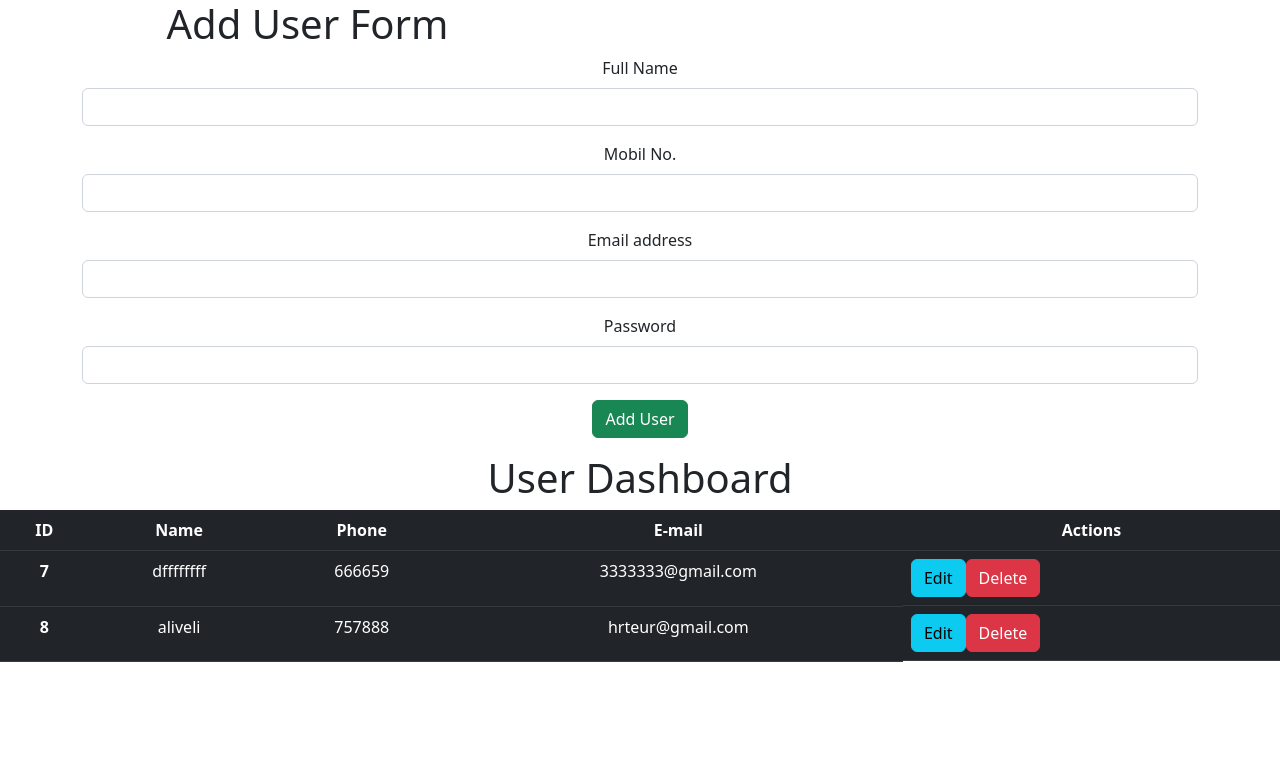
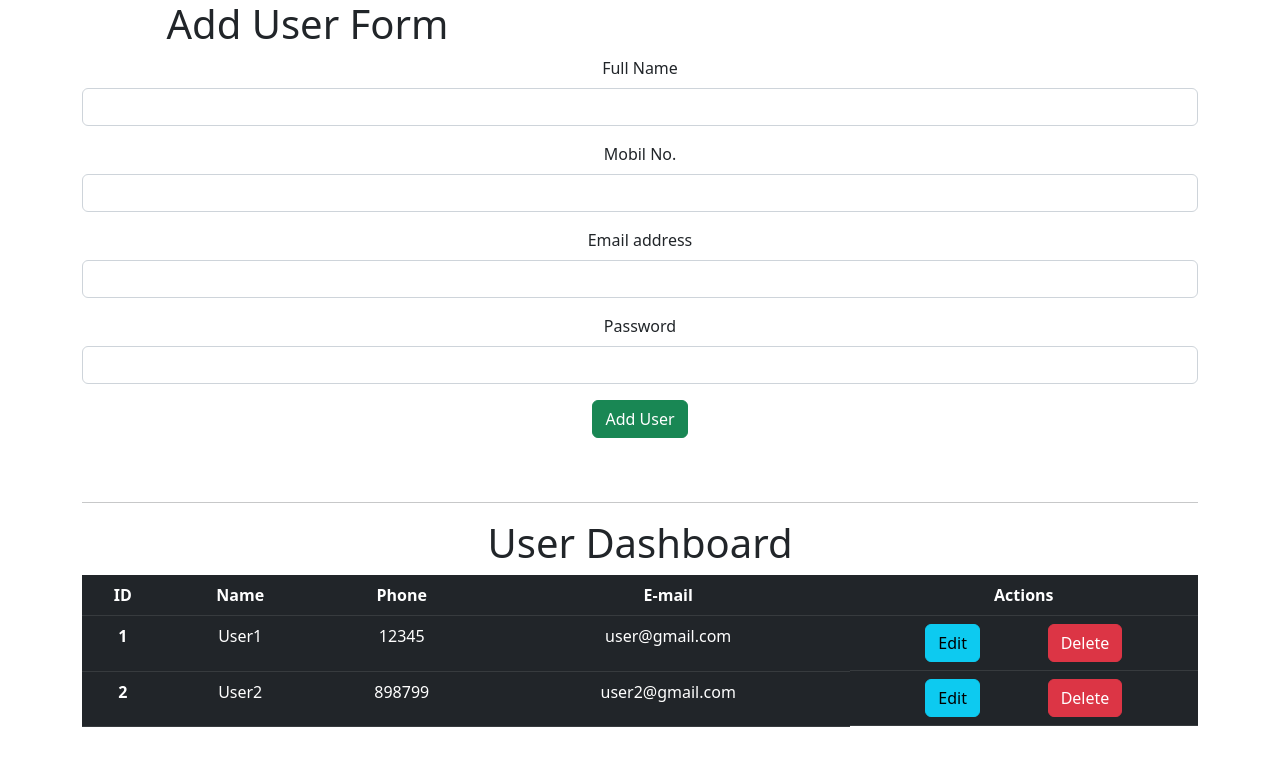
Before and after one commit to nsevindi87/crud-and-json, a React (Create React App) app: page / in a window 1280 px wide. Shown: the top 766 px of the page. Built offline with nearby package versions, Linux system fonts and the light colour scheme; data requests are answered from the project's data file.

Commit message:
person updated

```diff
--- a/db.json
+++ b/db.json
@@ -1,18 +1,18 @@
 {
   "posts": [
     {
-      "name": "dffffffff",
-      "mobile": "666659",
-      "email": "3333333@gmail.com",
-      "password": "4444444",
-      "id": 7
+      "name": "User1",
+      "mobile": "12345",
+      "email": "user@gmail.com",
+      "password": "123",
+      "id": 1
     },
     {
-      "name": "aliveli",
-      "mobile": "757888",
-      "email": "hrteur@gmail.com",
-      "password": "48899rttttt",
-      "id": 8
+      "name": "User2",
+      "mobile": "898799",
+      "email": "user2@gmail.com",
+      "password": "3443434",
+      "id": 2
     }
   ],
   "comments": [],
--- /dev/null
+++ b/src/Components/UpdateUser.js
@@ -0,0 +1,75 @@
+import React, {useState} from 'react';
+import axios from 'axios'
+
+const UpdateUser = ({getData, setUpdateData,updateData}) => {
+
+
+    //UPDATE PERSON ====================
+    const handleUpdate = async(id)=>{
+        await axios.put(`http://localhost:5000/posts/${updateData.id}`, updateData)
+        getData()
+    }
+
+  return (
+    <div>
+    <div class="modal fade" id="exampleModal" tabindex="-1" aria-labelledby="exampleModalLabel" aria-hidden="true">
+        <div class="modal-dialog">
+            <div class="modal-content">
+                <div class="modal-header">
+                    <h5 class="modal-title" id="exampleModalLabel">User Update</h5>
+                    <button type="button" class="btn-close" data-bs-dismiss="modal" aria-label="Close"></button>
+                </div>
+                <div class="modal-body">
+                    <div class="mb-3">
+                        <label for="exampleFormControlInput1" class="form-label">Full Name</label>
+                        <input
+                            type="email"
+                            class="form-control"
+                            id="exampleFormControlInput1"
+                            value={updateData.name}
+                            onChange={(e) => setUpdateData({ ...updateData, name: e.target.value })}
+                        />
+                    </div>
+                    <div class="mb-3">
+                        <label for="exampleFormControlInput1" class="form-label">Mobil No.</label>
+                        <input
+                            type="number"
+                            class="form-control"
+                            id="exampleFormControlInput1"
+                            value={updateData.mobile}
+                            onChange={(e) => setUpdateData({ ...updateData, mobile: e.target.value })}
+                        />
+                    </div>
+                    <div class="mb-3">
+                        <label for="exampleFormControlInput1" class="form-label">Email address</label>
+                        <input
+                            type="email"
+                            class="form-control"
+                            id="exampleFormControlInput1"
+                            value={updateData.email}
+                            onChange={(e) => setUpdateData({ ...updateData, email: e.target.value })}
+                        />
+                    </div>
+                    <div class="mb-3">
+                        <label for="exampleFormControlInput1" class="form-label">Password</label>
+                        <input
+                            type="password"
+                            class="form-control"
+                            id="exampleFormControlInput1"
+                            value={updateData.password}
+                            onChange={(e) => setUpdateData({ ...updateData, password: e.target.value })}
+                        />
+                    </div>
+                </div>
+                <div class="modal-footer">
+                    <button type="button" class="btn btn-secondary" data-bs-dismiss="modal">Close</button>
+                    <button type="button" class="btn btn-primary" data-bs-dismiss="modal" onClick={()=>handleUpdate()}>Update User</button>
+                </div>
+            </div>
+        </div>
+    </div>
+    </div>
+  )
+}
+
+export default UpdateUser
--- a/src/Components/UserDashboard.js
+++ b/src/Components/UserDashboard.js
@@ -1,10 +1,10 @@
 import React, { useState, useEffect } from 'react'
 import axios from 'axios'
+import UpdateUser from './UpdateUser'
 
 const UserDashboard = () => {
     //STATES====================
     const [data, setData] = useState([{}])
-
     const [updateData, setUpdateData] = useState({
         name: "",
         mobile: "",
@@ -12,6 +12,7 @@ const UserDashboard = () => {
         password: "",
         id:""
     })
+
 
     //GET DATA ====================
     const getData = async () => {
@@ -26,11 +27,7 @@ const UserDashboard = () => {
         getData()
     }
 
-    //UPDATE PERSON ====================
-    const handleUpdate = async(id)=>{
-        await axios.put(`http://localhost:5000/posts/${updateData.id}`, updateData)
-        getData()
-    }
+
 
     useEffect(() => {
         getData()
@@ -40,7 +37,10 @@ const UserDashboard = () => {
 
     return (
         <div>
+            <div className='container mt-5'>
+            <hr/>
             <h1>User Dashboard</h1>
+
             <table className="table table-dark table-hover">
                 <thead>
                     <tr>
@@ -58,7 +58,7 @@ const UserDashboard = () => {
                             <td>{user.name}</td>
                             <td>{user.mobile}</td>
                             <td>{user.email}</td>
-                            <td style={{ display: "flex", justifyContent: "pace-between" }}>
+                            <td style={{ display: "flex", justifyContent: "space-evenly" }}>
                                 <button className='btn btn-info' data-bs-toggle="modal" data-bs-target="#exampleModal"
                                 onClick={()=>setUpdateData({
                                     name:user.name,
@@ -74,64 +74,9 @@ const UserDashboard = () => {
                     ))}
                 </tbody>
             </table>
+        </div>
 
-            {/* MODAL ========= */}
-            <div class="modal fade" id="exampleModal" tabindex="-1" aria-labelledby="exampleModalLabel" aria-hidden="true">
-                <div class="modal-dialog">
-                    <div class="modal-content">
-                        <div class="modal-header">
-                            <h5 class="modal-title" id="exampleModalLabel">User Update</h5>
-                            <button type="button" class="btn-close" data-bs-dismiss="modal" aria-label="Close"></button>
-                        </div>
-                        <div class="modal-body">
-                            <div class="mb-3">
-                                <label for="exampleFormControlInput1" class="form-label">Full Name</label>
-                                <input
-                                    type="email"
-                                    class="form-control"
-                                    id="exampleFormControlInput1"
-                                    value={updateData.name}
-                                    onChange={(e) => setUpdateData({ ...updateData, name: e.target.value })}
-                                />
-                            </div>
-                            <div class="mb-3">
-                                <label for="exampleFormControlInput1" class="form-label">Mobil No.</label>
-                                <input
-                                    type="number"
-                                    class="form-control"
-                                    id="exampleFormControlInput1"
-                                    value={updateData.mobile}
-                                    onChange={(e) => setUpdateData({ ...updateData, mobile: e.target.value })}
-                                />
-                            </div>
-                            <div class="mb-3">
-                                <label for="exampleFormControlInput1" class="form-label">Email address</label>
-                                <input
-                                    type="email"
-                                    class="form-control"
-                                    id="exampleFormControlInput1"
-                                    value={updateData.email}
-                                    onChange={(e) => setUpdateData({ ...updateData, email: e.target.value })}
-                                />
-                            </div>
-                            <div class="mb-3">
-                                <label for="exampleFormControlInput1" class="form-label">Password</label>
-                                <input
-                                    type="password"
-                                    class="form-control"
-                                    id="exampleFormControlInput1"
-                                    value={updateData.password}
-                                    onChange={(e) => setUpdateData({ ...updateData, password: e.target.value })}
-                                />
-                            </div>
-                        </div>
-                        <div class="modal-footer">
-                            <button type="button" class="btn btn-secondary" data-bs-dismiss="modal">Close</button>
-                            <button type="button" class="btn btn-primary" data-bs-dismiss="modal" onClick={()=>handleUpdate()}>Update User</button>
-                        </div>
-                    </div>
-                </div>
-            </div>
+            <UpdateUser getData={getData} setUpdateData={setUpdateData} updateData={updateData}/>
         </div>
     )
 }
```
Also changed, not shown: src/Images/form.png (added), src/Images/formUpdate.png (added).
